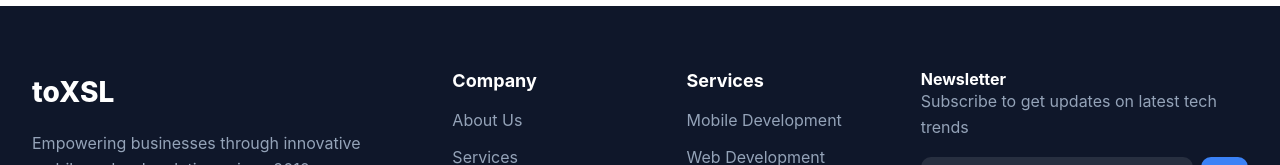
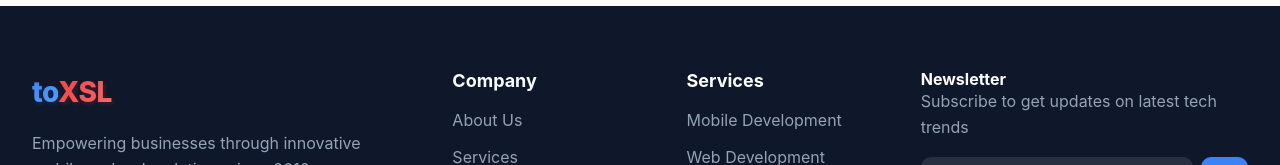
Before and after one commit to taniyathakur45/toxsl-redesigned-web, a React (Vite) app: page / in a window 1280 px wide. Shown: the part 8200-8365 px from the top of the page. Built offline with nearby package versions, Linux system fonts and the light colour scheme.

Commit message:
updated the color of the logo in the footer

```diff
--- a/src/pages/HomePage.jsx
+++ b/src/pages/HomePage.jsx
@@ -612,7 +612,7 @@
         <div className="container">
           <div className="footer-grid">
             <div className="footer-about">
-              <div className="footer-logo">toXSL</div>
+              <div className="footer-logo"><span className='logo-part-1'>to</span><span className='logo-part-2'>XSL</span></div>
               <p>Empowering businesses through innovative mobile and web solutions since 2010.</p>
               <div className="social-links">
                 <a href="#" className="social-link">📘</a>
```
